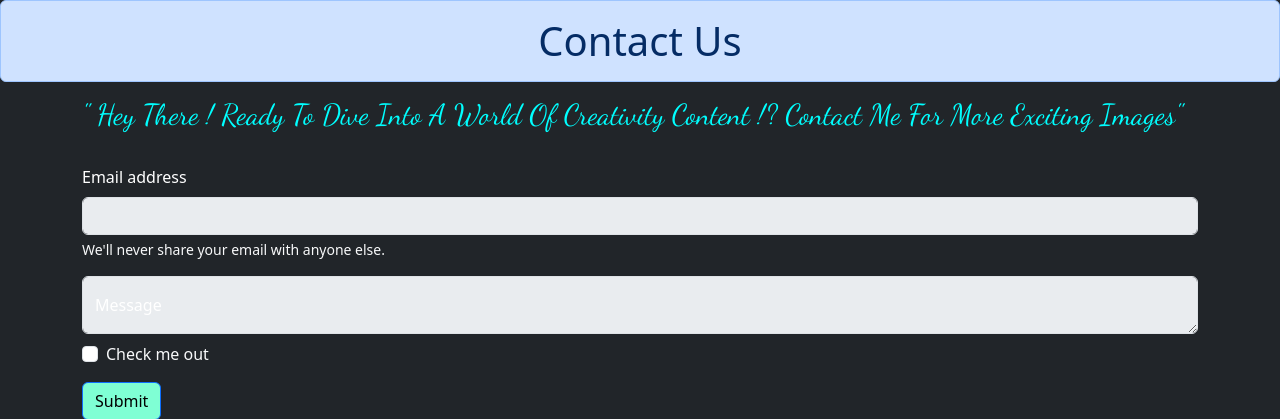
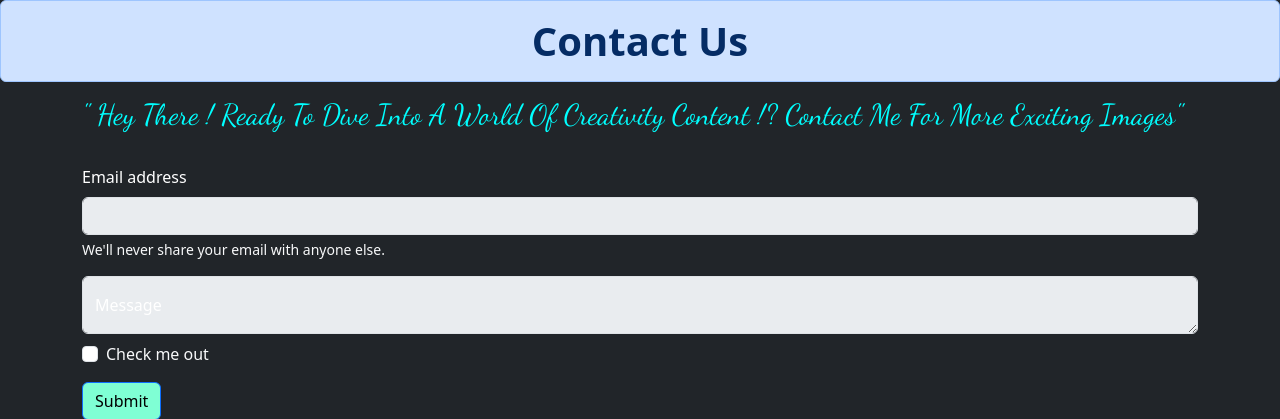
Before and after one commit to Sahil08439/Colorfun, a Django app: page /contact/ in a window 1280 px wide. Shown: the part 70-489 px from the top of the page. Run offline with Django 5.2, Linux system fonts and the light colour scheme; some libraries are stand-ins or nearby versions.

Commit message:
contact.html

```diff
--- a/letscolor/templates/letscolor/contact.html
+++ b/letscolor/templates/letscolor/contact.html
@@ -30,7 +30,7 @@
   <!-- contact form start -->
 
   {% include 'letscolor/navbar.html' %}
-  <h1 class="alert alert-primary text-center">Contact Us</h1>
+  <h1 class="alert alert-primary fw-bold text-center">Contact Us</h1>
   <script src="https://cdn.jsdelivr.net/npm/bootstrap@5.3.2/dist/js/bootstrap.bundle.min.js"
     integrity="sha384-C6RzsynM9kWDrMNeT87bh95OGNyZPhcTNXj1NW7RuBCsyN/o0jlpcV8Qyq46cDfL"
     crossorigin="anonymous"></script>
```
